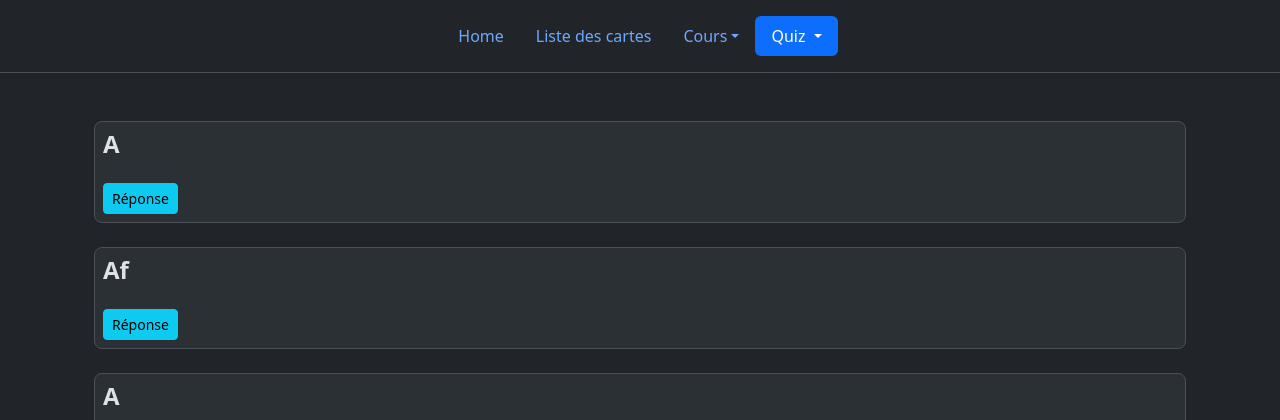
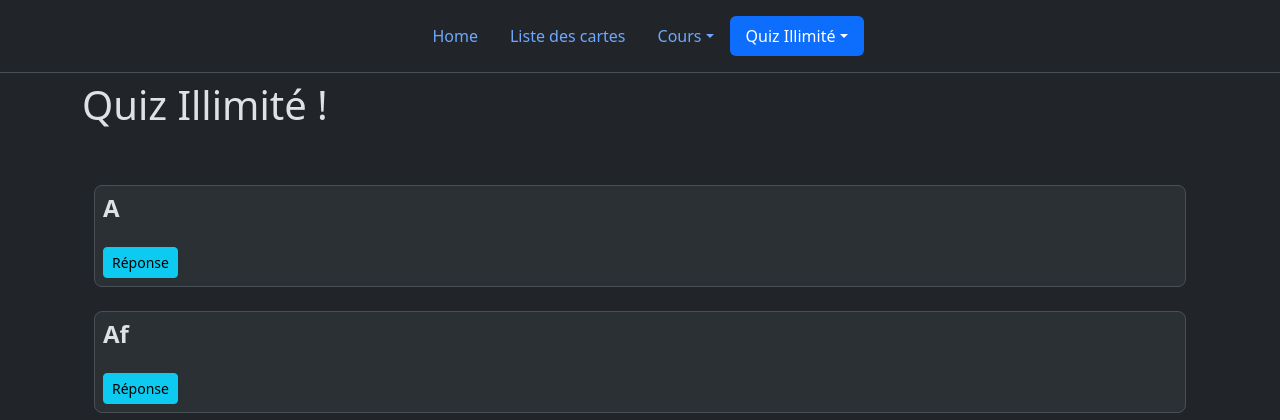
Before and after one commit to RemyHrz/DevWeb, a Flask app: page /quiz/infinity in a window 1280 px wide. Shown: the top 420 px of the page. Run offline with Flask 3, Linux system fonts and the light colour scheme; data comes from the database, SQL or seed files in the repository.

Commit message:
Update infinty.html

```diff
--- a/templates/infinty.html
+++ b/templates/infinty.html
@@ -1,5 +1,6 @@
 {% extends 'base.html' %}
 {% set active_page = "Quiz" %}
+{% set page = "inf" %}
 {% set nombrecarte=namespace(value=0) %}
 {% block titre %}
 <title>Quiz Illimité</title>
@@ -8,9 +9,14 @@
 {% block body %}
 
 
+
+{% if cards %}
+<div class="row mt-2">
+		<div class="col-10">
+		    <h1>Quiz Illimité !</h1>
+		</div>
+		</div>
 <div class="container my-5">
-{% if cards %}
-
     {% for card in cards %}
 
     	 	{% set nombrecarte.value = nombrecarte.value + 1 %}
```
